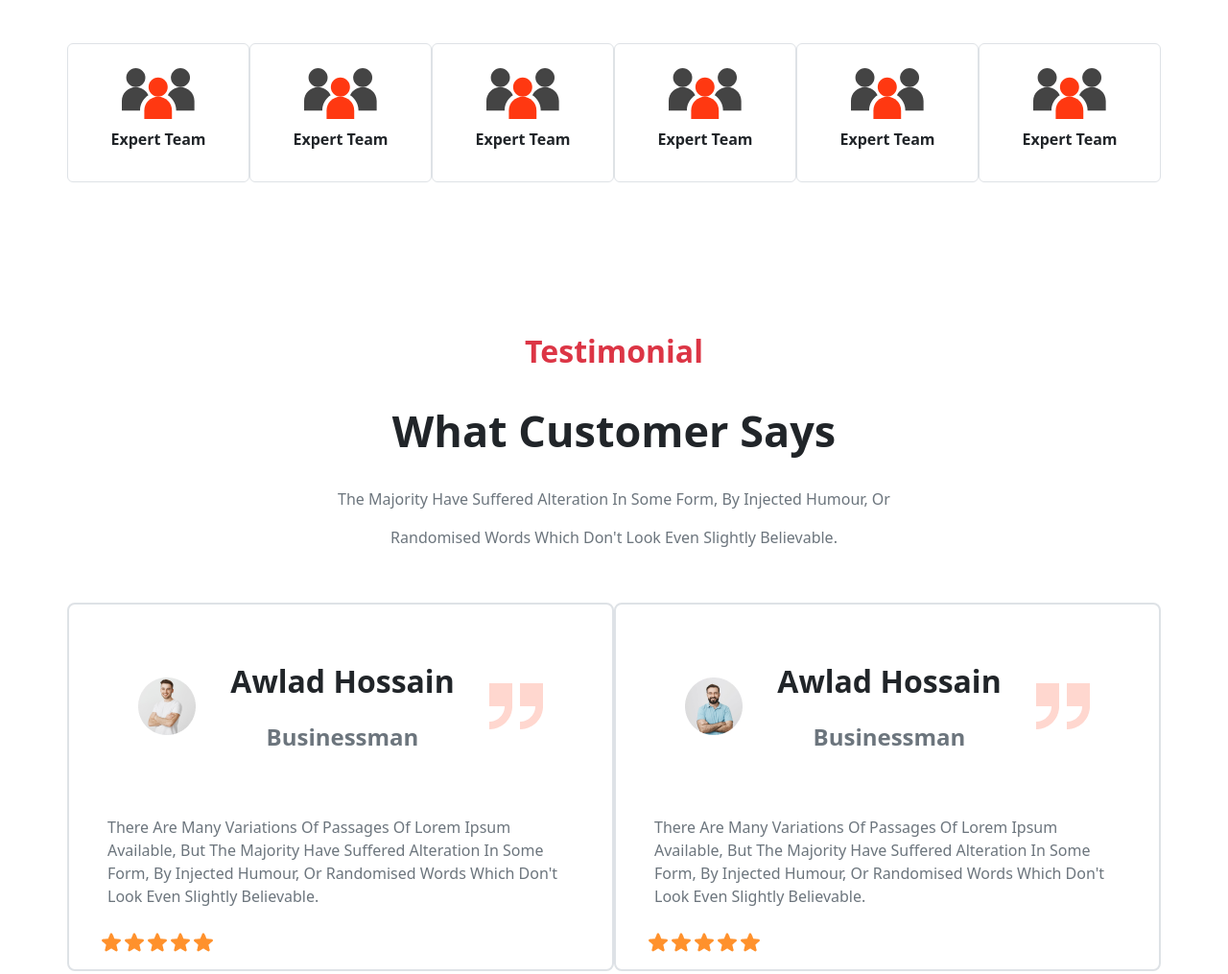
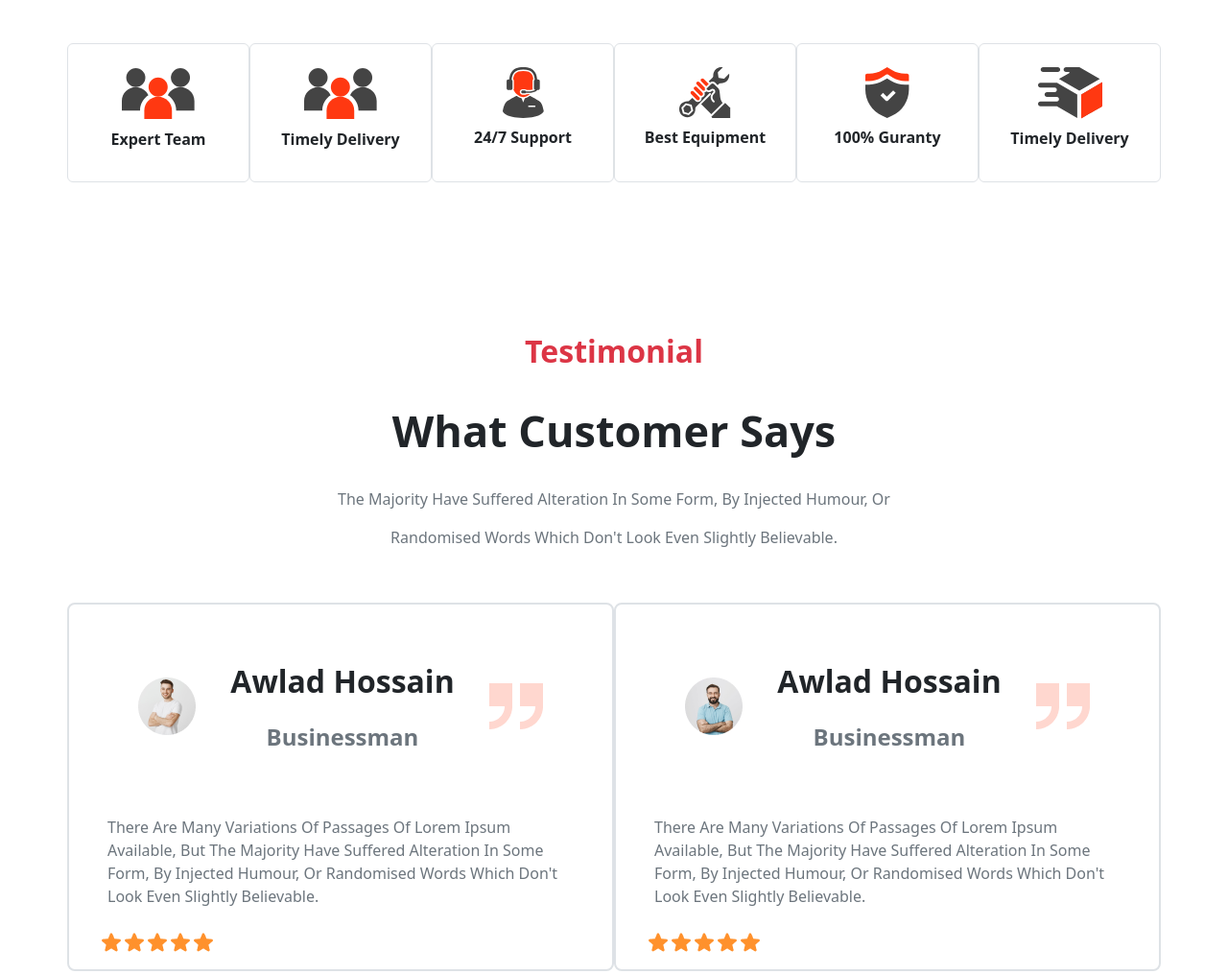
Before and after one commit to pro-jahid/Boostrap-Project-03, a plain HTML site: page index.html in a window 1280 px wide. Shown: the part 6096-7111 px from the top of the page at 96% size. Drawn offline with nearby package versions, Linux system fonts and the light colour scheme.

```diff
--- a/index.html
+++ b/index.html
@@ -545,31 +545,31 @@
           <div class="col-md-2 border border-opacity-25 rounded px- py-4">
             <div class="text-center">
               <img src="./assets/icons/group-1.svg" alt="">
-              <p class="text-center text-dark fs-6 fw-bold font-family-Inter  m-0 px-3 py-2">Expert Team</p>
+              <p class="text-center text-dark fs-6 fw-bold font-family-Inter  m-0 px-3 py-2">Timely Delivery</p>
             </div>
           </div>
           <div class="col-md-2 border border-opacity-25 rounded px- py-4">
             <div class="text-center">
-              <img src="./assets/icons/group-1.svg" alt="">
-              <p class="text-center text-dark fs-6 fw-bold font-family-Inter  m-0 px-3 py-2">Expert Team</p>
+              <img src="./assets/icons/group3.svg" alt="">
+              <p class="text-center text-dark fs-6 fw-bold font-family-Inter  m-0 px-3 py-2">24/7 Support</p>
             </div>
           </div>
           <div class="col-md-2 border border-opacity-25 rounded px- py-4">
             <div class="text-center">
-              <img src="./assets/icons/group-1.svg" alt="">
-              <p class="text-center text-dark fs-6 fw-bold font-family-Inter  m-0 px-3 py-2">Expert Team</p>
+              <img src="./assets/icons/group4.svg" alt="">
+              <p class="text-center text-dark fs-6 fw-bold font-family-Inter  m-0 px-3 py-2">Best Equipment</p>
             </div>
           </div>
           <div class="col-md-2 border border-opacity-25 rounded px- py-4">
             <div class="text-center">
-              <img src="./assets/icons/group-1.svg" alt="">
-              <p class="text-center text-dark fs-6 fw-bold font-family-Inter  m-0 px-3 py-2">Expert Team</p>
+              <img src="./assets/icons/group5.svg" alt="">
+              <p class="text-center text-dark fs-6 fw-bold font-family-Inter  m-0 px-3 py-2">100% Guranty</p>
             </div>
           </div>
           <div class="col-md-2 border border-opacity-25 rounded px- py-4">
             <div class="text-center">
-              <img src="./assets/icons/group-1.svg" alt="">
-              <p class="text-center text-dark fs-6 fw-bold font-family-Inter  m-0 px-3 py-2">Expert Team</p>
+              <img src="./assets/icons/group6.svg" alt="">
+              <p class="text-center text-dark fs-6 fw-bold font-family-Inter  m-0 px-3 py-2">Timely Delivery</p>
             </div>
           </div>
         </div>
@@ -625,7 +625,8 @@
       <div class="container">
         <div class="row">
           <div class="col-md-3">
-            <img src="./assets/logo.svg" alt="">
+            <img src="./assets/images/frame/footer-logo.png" alt="">
+            <p class="text-white fs-6 fw-bold font-family-Open Sans  m-0 px- py-2">Car Doctor</p>
             <p class="text-white fs-6 fw-normal font-family-Inter  m-0 py-2">Edwin Diaz is a software and web technologies engineer, a life coach trainer who is also a serial .</p>
             <div class="d-flex gap-2 py-3">
               <img src="./assets/images/frame/facebook.png" alt="">
```
Also changed, not shown: assets/icons/group3.svg (renamed from assets/icons/person.svg), assets/icons/group4.svg (renamed from assets/icons/Wrench.svg), assets/icons/group5.svg (renamed from assets/icons/check.svg), assets/icons/group6.svg (renamed from assets/icons/deliveryt.svg), assets/images/frame/footer-logo.png (added), assets/images/frame/gogle.png (added), assets/images/frame/line.png (added), assets/images/frame/linkin.png (added).
